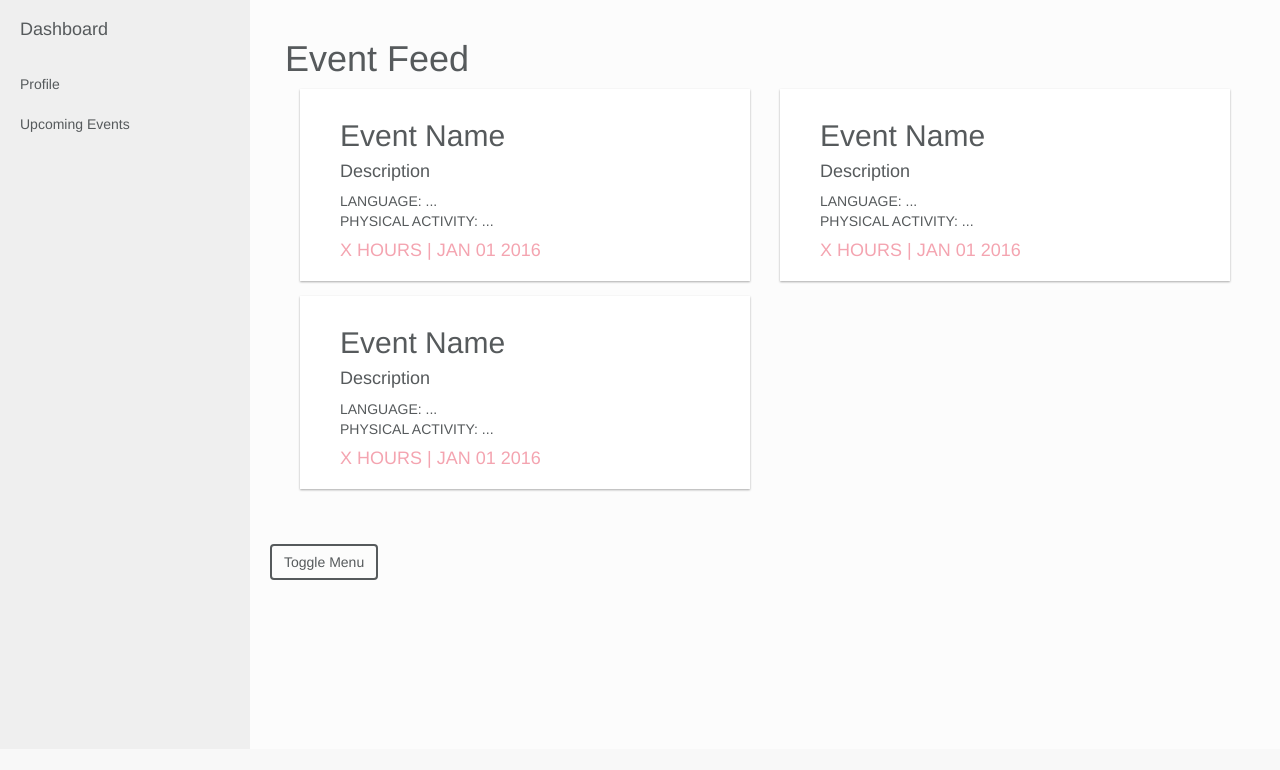
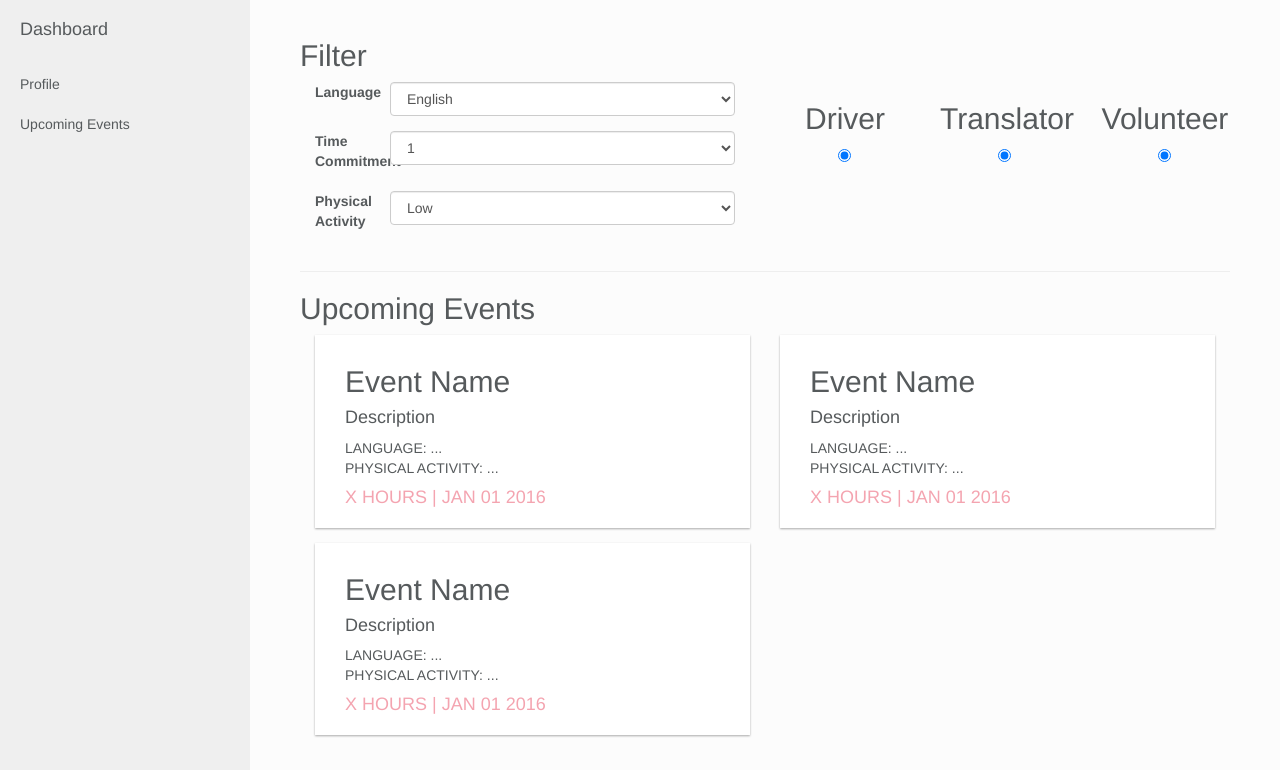
Before and after one commit to sup/fill, a Flask app: page /events in a window 1280 px wide. Shown: the part 51-821 px from the top of the page. Before the commit the page ends 631 px from the top, so only its background shows below. Run offline with Flask 2, Linux system fonts and the light colour scheme; some libraries are stand-ins or nearby versions.

Commit message:
fix signup user exists, add filter form, and update dashboard.html template

```diff
--- a/fill-app/main.py
+++ b/fill-app/main.py
@@ -46,7 +46,7 @@ def signup():
         # TODO: Verify user data
         available = User.is_username_available(username)
         if not available:
-            return "That user exists"
+            return render_template('signup.html', error="User already exists!")
         else:
             # Add the user
             hashed_pw = make_pw_hash(str(username), str(password))
@@ -116,6 +116,14 @@ def health():
     return "OK"
 
 """
+API for jQuery AJAX
+"""
+@app.route('/get_events', methods=['GET'])
+def get_events():
+    """Return a JSON object of event data for AJAX"""
+    return "[]"
+
+"""
 Error Handlers
 """
 @app.errorhandler(404)
--- a/fill-app/static/css/main.css
+++ b/fill-app/static/css/main.css
@@ -34,7 +34,7 @@ p {
 .card {
 	background-color: white;
 	padding: 10px;
-	padding-left: 40px;
+	padding-left: 30px;
 	box-shadow: 0 1px 2px rgba(0, 0, 0, 0.33);
 	margin-bottom: 15px;
 }
--- a/fill-app/templates/dashboard.html
+++ b/fill-app/templates/dashboard.html
@@ -101,13 +101,9 @@
     <!-- Page Content -->
     <div id="page-content-wrapper">
       <div class="container-fluid">
-        <div class="row">
-          <div class="col-lg-12">
-            {% block content %}{% endblock %}
-          </div>
+        <div class="col-xs-12 col-sm-12 col-md-12 col-lg-12">
+          {% block content %}{% endblock %}
         </div>
-        <br><br>
-        <a href="#menu-toggle" class="btn btn-default" id="menu-toggle">Toggle Menu</a>
       </div>
     </div>
     <!-- /#page-content-wrapper -->
--- a/fill-app/templates/feed.html
+++ b/fill-app/templates/feed.html
@@ -1,8 +1,80 @@
 {% extends "dashboard.html" %}
 {% block content %}
-    <h1>Event Feed</h1>
+  <h2>Filter</h2>
+  <div class="row">
+    <!-- LEFT SIDE FILTER FORM -->
+    <div class="col-xs-12 col-sm-12 col-md-6 col-lg-6">
+      <div class="row">
+        <div class="col-lg-12 form-group">
+          <label for="input" class="col-sm-2 control-label">Language</label>
+          <div class="col-sm-10">
+            <select name="" id="language" class="form-control">
+              <option value="">English</option>
+              <option value="">Spanish</option>
+              <option value="">Chinese</option>
+              <option value="">Yoruba</option>
+            </select>
+          </div>
+        </div>
+      </div>
+      <div class="row">
+        <div class="col-lg-12 form-group">
+          <label for="input" class="col-sm-2 control-label">Time Commitment</label>
+          <div class="col-sm-10">
+            <select name="" id="time_commitment" class="form-control">
+              <option value="1">1</option>
+              <option value="2">2</option>
+              <option value="3">3</option>
+              <option value="4">4</option>
+              <option value="5">5</option>
+              <option value="6+">6+</option>
+            </select>
+          </div>
+        </div>
+      </div>
+      <div class="row">
+        <div class="col-lg-12 form-group">
+          <label for="input" class="col-sm-2 control-label">Physical Activity</label>
+          <div class="col-sm-10">
+            <select name="" id="phyiscal_a" class="form-control">
+              <option value="">Low</option>
+              <option value="">Medium</option>
+              <option value="">High</option>
+            </select>
+          </div>
+        </div>
+      </div>
+    </div>
+    <!-- RIGHT SIDE FILTER FORM -->
+    <div class="col-xs-12 col-sm-12 col-md-6 col-lg-6">
+      <div class="row">
+        <div class="col-lg-4 form-group">
+          <div class="text-center">
+            <h2>Driver</h2>
+            <input type="radio" name="driver" id="driver" value="1" checked="checked">
+          </div>
+        </div>
+        <div class="col-lg-4 form-group">
+          <div class="text-center">
+            <h2>Translator</h2>
+            <input type="radio" name="translator" id="translator" value="1" checked="checked">
+          </div>
+        </div>
+        <div class="col-lg-4 form-group">
+          <div class="text-center">
+            <h2>Volunteer</h2>
+            <input type="radio" name="volunteer" id="Volunteer" value="1" checked="checked">
+          </div>
+        </div>
+      </div>
+    </div>
+  </div>
+  <hr>
+  <!-- RESULTS -->
+  <h2>Upcoming Events</h2>
+  <div id="event_results">
   {% for n in events %}
-		<div class="col-xs-12 col-sm-6 col-md-6 col-lg-6">
+    <div class="col-xs-12 col-sm-12 col-md-6 col-lg-6">
       <div class="card col-xs-12 col-sm-12 col-md-12 col-lg-12">
         <h2 class="card-name">Event Name</h2>
         <h4 class="card-description">Description</h4>
```
Also changed, not shown: fill-app/models/models.py (+21 -0 lines). Lines whose indentation alone changed are shown as unchanged.
